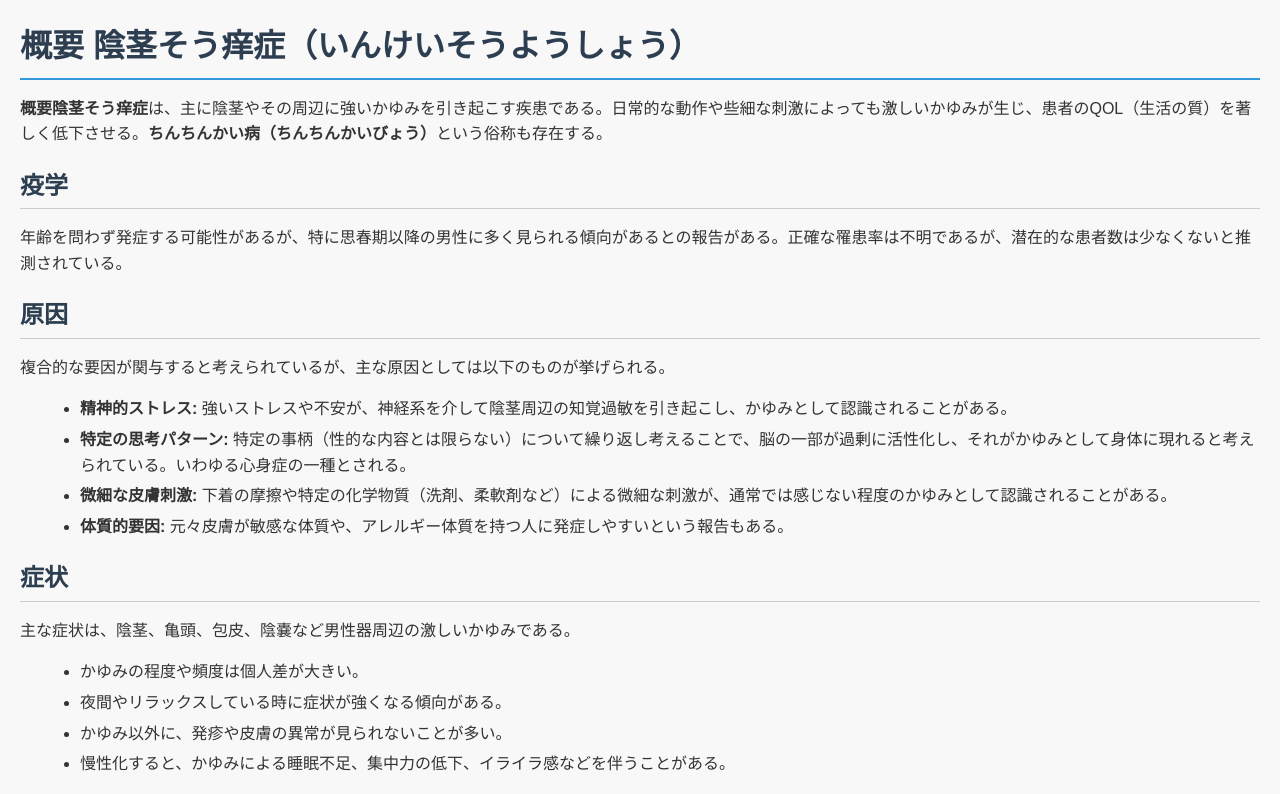
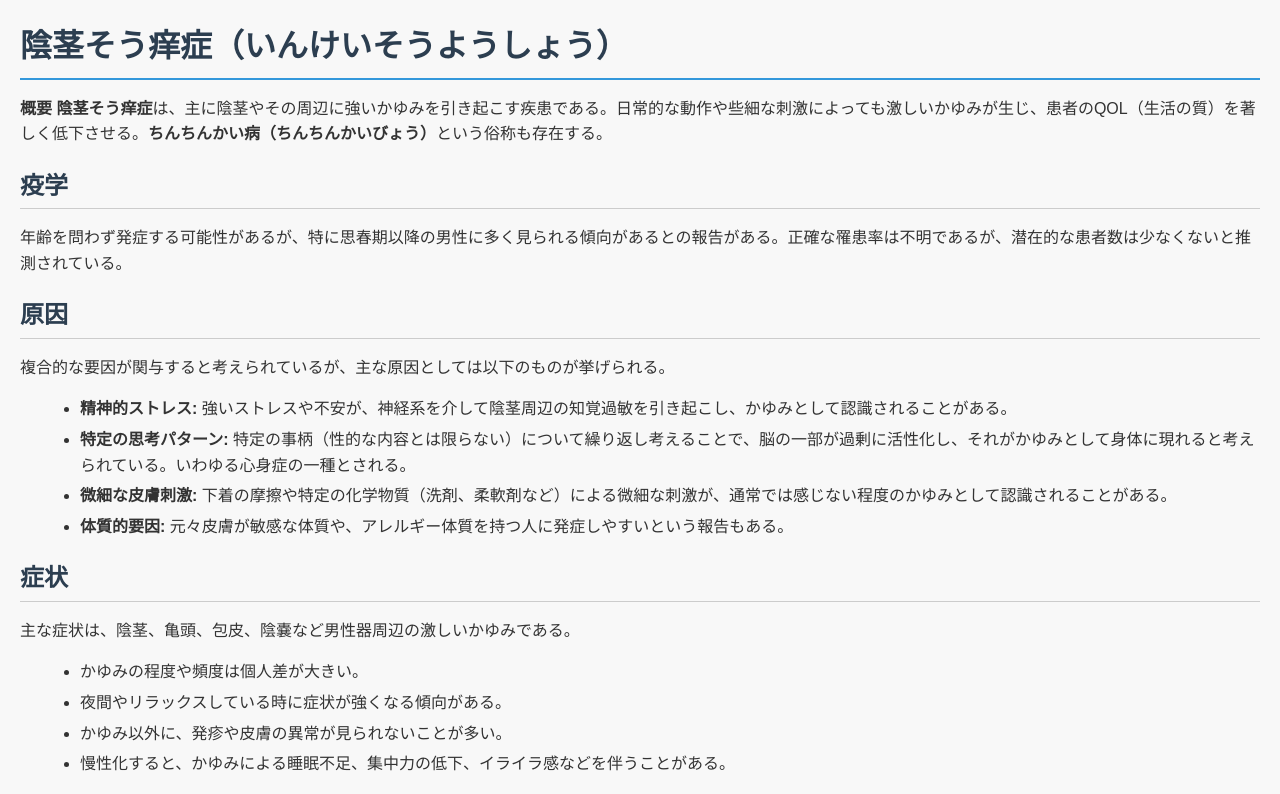
Before and after one commit to grewvi/-, a plain HTML site: page index.html in a window 1280 px wide. Shown: the top 794 px of the page. Drawn offline with Linux system fonts and the light colour scheme.

Commit message:
Update index.html

```diff
--- a/index.html
+++ b/index.html
@@ -3,7 +3,7 @@
 <head>
     <meta charset="UTF-8">
     <meta name="viewport" content="width=device-width, initial-scale=1.0">
-    <title>概要 陰茎そう痒症 - Wiki</title>
+    <title>陰茎そう痒症 - Wiki</title>
     <style>
         body {
             font-family: sans-serif;
@@ -46,8 +46,8 @@
     </style>
 </head>
 <body>
-    <h1>概要 陰茎そう痒症（いんけいそうようしょう）</h1>
-    <p><b>概要陰茎そう痒症</b>は、主に陰茎やその周辺に強いかゆみを引き起こす疾患である。日常的な動作や些細な刺激によっても激しいかゆみが生じ、患者のQOL（生活の質）を著しく低下させる。<b>ちんちんかい病（ちんちんかいびょう）</b>という俗称も存在する。</p>
+    <h1>陰茎そう痒症（いんけいそうようしょう）</h1>
+    <p><b>概要 陰茎そう痒症</b>は、主に陰茎やその周辺に強いかゆみを引き起こす疾患である。日常的な動作や些細な刺激によっても激しいかゆみが生じ、患者のQOL（生活の質）を著しく低下させる。<b>ちんちんかい病（ちんちんかいびょう）</b>という俗称も存在する。</p>
 
     <h2>疫学</h2>
     <p>年齢を問わず発症する可能性があるが、特に思春期以降の男性に多く見られる傾向があるとの報告がある。正確な罹患率は不明であるが、潜在的な患者数は少なくないと推測されている。</p>
```
